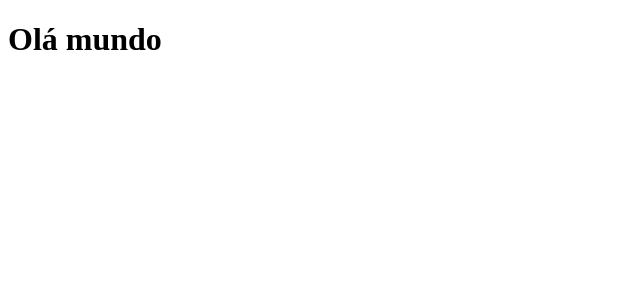
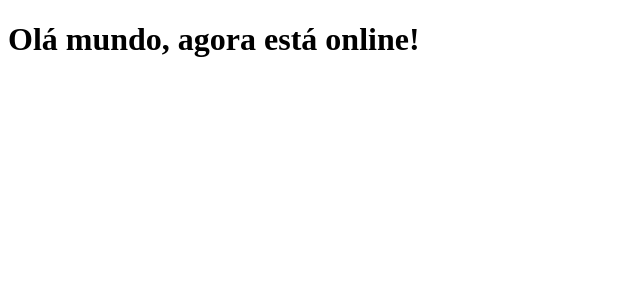
Before and after one commit to Bonifacio25/tabnews, a Next.js app: page / in a window 1280 px wide. Shown: the top 300 px of the page, without its empty margins (0-640 px from the left). Built offline with nearby package versions, Linux system fonts and the light colour scheme.

Commit message:
Atualizando o texto do index

```diff
--- a/pages/index.js
+++ b/pages/index.js
@@ -1,5 +1,5 @@
 function Home () {
-    return <h1>Olá mundo</h1>
+    return <h1>Olá mundo, agora está online!</h1>
 }
 
 export default Home;
```
